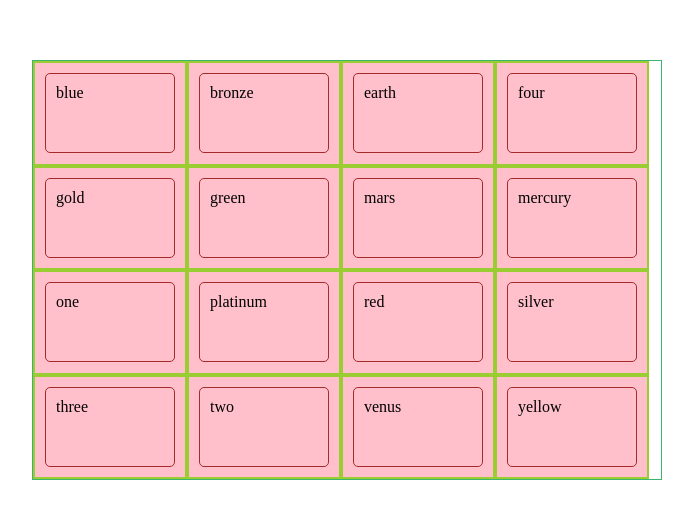
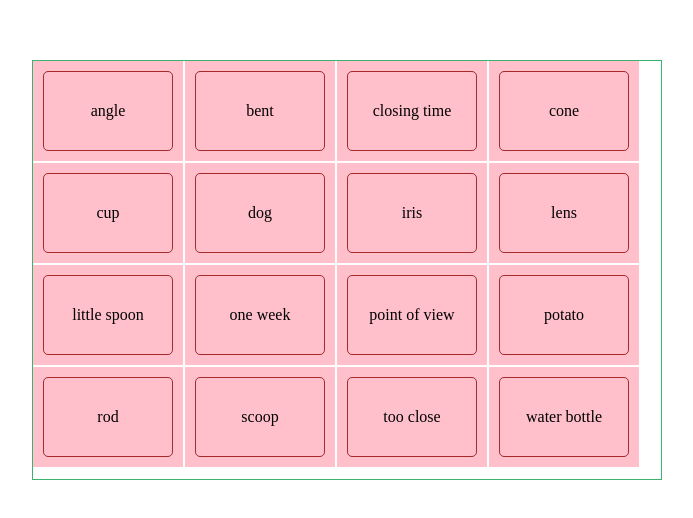
Before and after one commit to axemonkey/connections, an Eleventy site: page src/index.njk in a window 1280 px wide. Shown: the part 130-648 px from the top of the page, without its empty margins (293-986 px from the left). Built offline with nearby package versions, Linux system fonts and the light colour scheme; Eleventy itself is replaced by a stand-in of ours; files that its build step writes are made by us from their sources.

Commit message:
put rows around the draggables

```diff
--- a/src/assets/js/main.js
+++ b/src/assets/js/main.js
@@ -1,6 +1,5 @@
 const dragStart = event => {
 	console.log('drag starts');
-	console.log(event);
 
 	const item = event.target;
 	const sourceZone = item.closest('.droptarget');
--- a/src/assets/styles/style.scss
+++ b/src/assets/styles/style.scss
@@ -18,23 +18,33 @@ body {
 	height: 420px;
 	border: 1px solid mediumseagreen;
 	display: flex;
+	flex-flow: column wrap;
+	gap: 2px;
+}
+
+.row {
+	width: 630px;
+	display: flex;
 	flex-flow: row wrap;
+	gap: 2px;
 }
 
 .droptarget {
+	width: 150px;
 	padding: 10px;
 	background-color: pink;
-	border: 2px solid yellowgreen;
 }
 
 .dragme {
-	display: inline-block;
 	width: 130px;
 	height: 80px;
 	border: 1px solid brown;
 	border-radius: 5px;
 	padding: 10px;
 	cursor: pointer;
+	display: flex;
+	align-items: center;
+	justify-content: center;
 }
 
 .dragging {
--- a/src/index.njk
+++ b/src/index.njk
@@ -3,13 +3,19 @@ layout: main.njk
 title: Connections Helper
 ---
 
-{% set words = ["one", "two", "three", "four", "red", "green", "blue", "yellow", "mercury", "venus", "earth", "mars", "gold", "silver", "bronze", "platinum"] %}
+{% set words = ["dog", "little spoon", "iris", "water bottle", "too close", "lens", "bent", "rod", "cone", "one week", "potato", "point of view", "angle", "cup", "closing time", "scoop"] %}
 {% set alpha = words | sort %}
 
 <div class="container">
   {% for word in alpha %}
+  {% if loop.index0 % 4 == 0 %}
+    <div class="row">
+  {% endif %}
   <div class="droptarget" id="drop{{loop.index}}">
     <div class="dragme" draggable="true" id="item{{loop.index}}">{{ word }}</div>
   </div>
+  {% if loop.index0 % 4 == 3 %}
+    </div>
+  {% endif %}
   {% endfor %}
 </div>
```
Also changed, not shown: 4 other files.
